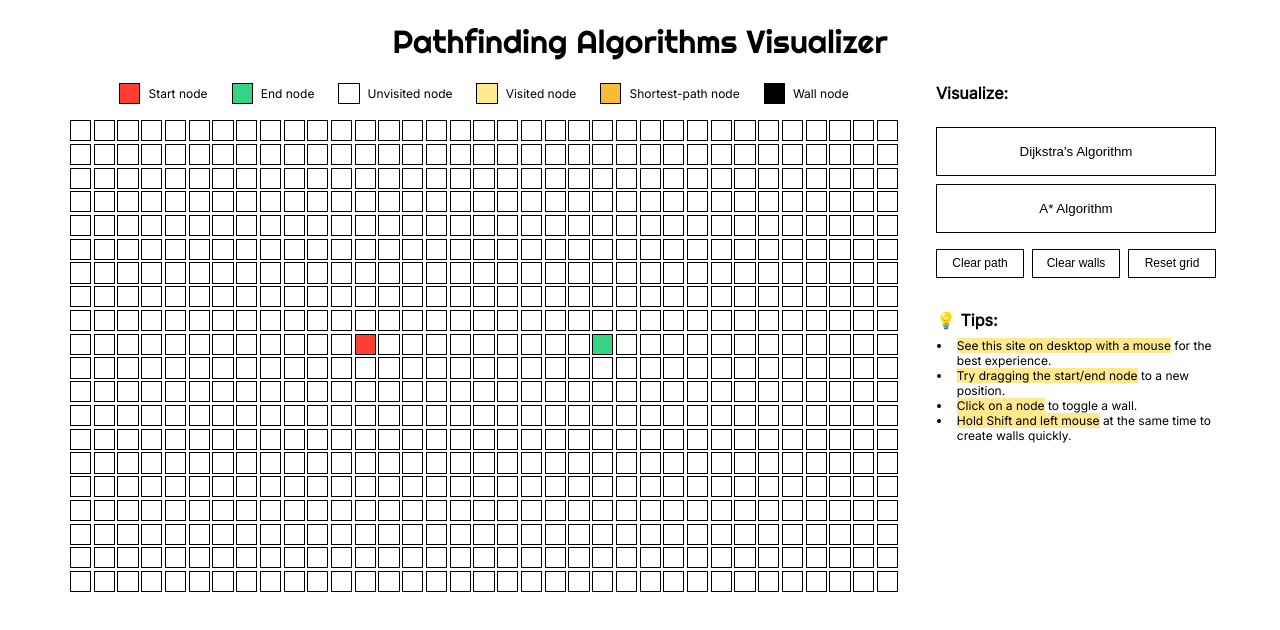
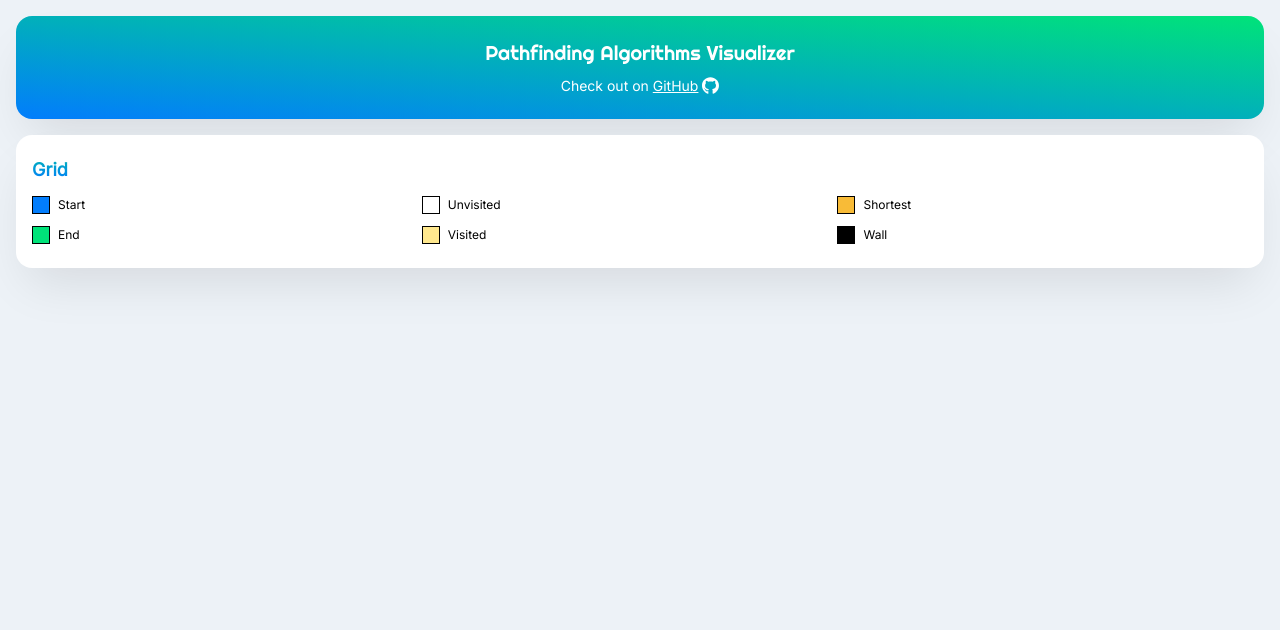
Before and after one commit to sonngdev/algorithms-visualizer, a React (Vite) app in the folder react-vite/: page / in a window 1280 px wide. Shown: the top 630 px of the page. Built offline with nearby package versions, Linux system fonts and the light colour scheme.

Commit message:
feat: Create new UI (1)

```diff
--- a/react-vite/package.json
+++ b/react-vite/package.json
@@ -8,6 +8,9 @@
     "preview": "vite preview"
   },
   "dependencies": {
+    "@fortawesome/fontawesome-svg-core": "^6.2.1",
+    "@fortawesome/free-brands-svg-icons": "^6.2.1",
+    "@fortawesome/react-fontawesome": "^0.2.0",
     "immer": "^9.0.16",
     "react": "^18.0.0",
     "react-dom": "^18.0.0"
--- a/react-vite/src/App.css
+++ b/react-vite/src/App.css
@@ -2,12 +2,104 @@
   display: flex;
   flex-direction: column;
   align-items: center;
-  padding: 0 4rem;
+  padding: var(--spacing-md);
+  width: 100%;
+  row-gap: var(--spacing-md);
 }
 
 .title {
+  background: var(--gradient-accent);
+  border-radius: var(--border-radius-lg);
+  padding: var(--spacing-lg) var(--spacing-md);
+  width: 100%;
+  display: flex;
+  flex-direction: column;
+  align-items: center;
+  color: white;
+  box-shadow: var(--box-shadow);
+}
+
+.title h1 {
   font-weight: normal;
-  font-family: 'Righteous';
+  font-family: var(--font-family-title);
+  font-size: var(--font-size-xl);
+  margin: 0;
+  margin-bottom: var(--spacing-sm);
+}
+
+.title a, .title a:visited {
+  color: white;
+}
+
+.main-grid {
+  border-radius: var(--border-radius-lg);
+  padding: var(--spacing-lg) var(--spacing-md);
+  width: 100%;
+  display: flex;
+  flex-direction: column;
+  align-items: center;
+  background-color: white;
+  box-shadow: var(--box-shadow);
+}
+
+.main-grid h2 {
+  text-align: left;
+  width: 100%;
+  margin: 0;
+  margin-bottom: var(--spacing-md);
+  font-size: var(--font-size-lg);
+  font-weight: bold;
+  background-image: var(--gradient-accent);
+  color: transparent;
+  background-clip: text;
+  -webkit-background-clip: text;
+}
+
+.main-grid .legends {
+  display: grid;
+  grid-template-areas:
+    "start unvisited shortest"
+    "end visited wall";
+  width: 100%;
+  row-gap: var(--spacing-sm);
+}
+
+.main-grid .legends .legend-group {
+  display: flex;
+  column-gap: 0.5rem;
+  align-items: center;
+}
+
+.main-grid .legends .legend-group.start {
+  grid-area: start;
+}
+
+.main-grid .legends .legend-group.end {
+  grid-area: end;
+}
+
+.main-grid .legends .legend-group {
+  grid-area: unvisited;
+}
+
+.main-grid .legends .legend-group.visited {
+  grid-area: visited;
+}
+
+.main-grid .legends .legend-group.on-path {
+  grid-area: shortest;
+}
+
+.main-grid .legends .legend-group.wall {
+  grid-area: wall;
+}
+
+.main-grid .legends .legend-group .node {
+  --node-width: 18px;
+}
+
+.main-grid .legends .legend-group .label {
+  font-size: 0.75rem;
 }
 
 .main {
@@ -21,25 +113,6 @@
   grid-template-columns: 3fr 1fr;
 }
 
-.legends {
-  grid-area: legends;
-  display: flex;
-  justify-content: center;
-  flex-wrap: wrap;
-  column-gap: 1.5rem;
-  row-gap: 0.5rem;
-  margin-bottom: 1rem;
-}
-
-.legend-group {
-  display: flex;
-  column-gap: 0.5rem;
-  align-items: center;
-}
-
-.legend-group .label {
-  font-size: 0.75rem;
-}
 
 .grid {
   --grid-gap: 0.2vw;
--- a/react-vite/src/App.tsx
+++ b/react-vite/src/App.tsx
@@ -1,5 +1,8 @@
 import { DragEventHandler, useMemo, useRef, useState } from 'react';
 import produce from 'immer';
+import { FontAwesomeIcon } from '@fortawesome/react-fontawesome';
+import { faGithub } from '@fortawesome/free-brands-svg-icons';
+
 import Node, { NodeType } from './Node';
 import { Node as NodeDS } from '../../practical/data-structures/Node';
 import Dijkstra from '../../practical/algorithms/Dijkstra';
@@ -238,37 +241,49 @@ function App() {
 
   return (
     <div className="App">
-      <h1 className="title">Pathfinding Algorithms Visualizer</h1>
+      <div className="title">
+        <h1>Pathfinding Algorithms Visualizer</h1>
+        <div>
+          Check out on <a href="https://github.com/thanhsonng/algorithm-visualizer" target="_blank">GitHub</a>
+          &nbsp;
+          <FontAwesomeIcon icon={faGithub} size="lg" />
+        </div>
+      </div>
 
-      <div className="main">
+      <div className="main-grid">
+        <h2>Grid</h2>
         <div className="legends">
-          <div className="legend-group">
+          <div className="legend-group start">
             <div className="node start"></div>
-            <span className="label">Start node</span>
+            <span className="label">Start</span>
           </div>
-          <div className="legend-group">
+          <div className="legend-group end">
             <div className="node end"></div>
-            <span className="label">End node</span>
+            <span className="label">End</span>
           </div>
           <div className="legend-group">
             <div className="node"></div>
-            <span className="label">Unvisited node</span>
+            <span className="label">Unvisited</span>
           </div>
-          <div className="legend-group">
+          <div className="legend-group visited">
             <div className="node visited"></div>
-            <span className="label">Visited node</span>
+            <span className="label">Visited</span>
           </div>
-          <div className="legend-group">
+          <div className="legend-group on-path">
             <div className="node on-path"></div>
-            <span className="label">Shortest-path node</span>
+            <span className="label">Shortest</span>
           </div>
-          <div className="legend-group">
+          <div className="legend-group wall">
             <div className="node wall"></div>
-            <span className="label">Wall node</span>
+            <span className="label">Wall</span>
           </div>
         </div>
+      </div>
 
-        <div
+      <div className="main">
+
+
+        {/* <div
           className="grid"
           style={{
             gridTemplateRows: `repeat(${NUM_ROWS}, 1fr)`,
@@ -380,7 +395,7 @@ function App() {
               </li>
             </ul>
           </div>
-        </div>
+        </div> */}
       </div>
     </div>
   );
--- a/react-vite/src/Node.css
+++ b/react-vite/src/Node.css
@@ -1,16 +1,16 @@
 .node {
-  --node-width: 1.5vw;
+  --node-width: 20px;
   border: solid 1px black;
   width: var(--node-width);
   height: var(--node-width);
 }
 
 .node.start {
-  background-color: #fe3e34;
+  background-color: #027DFC;
 }
 
 .node.end {
-  background-color: #34d484;
+  background-color: #00E379;
 }
 
 .node.visited {
--- a/react-vite/src/index.css
+++ b/react-vite/src/index.css
@@ -1,13 +1,45 @@
 @import url('https://fonts.googleapis.com/css2?family=Inter&family=Righteous&display=swap');
+
+:root {
+  --color-accent-1: #027dfc;
+  --color-accent-2: #00e379;
+  --color-foreground: #000000;
+  --color-background: #edf2f7;
+
+  --font-size-xl: 20px;
+  --font-size-lg: 18px;
+  --font-size-md: 14px;
+  --font-size-sm: 11px;
+
+  --font-family-title: 'Righteous', serif;
+  --font-family-body: 'Inter', sans-serif;
+
+  --spacing-lg: 1.5rem;
+  --spacing-md: 1rem;
+  --spacing-sm: 0.75rem;
+
+  --border-radius-lg: 16px;
+  --border-radius-md: 10px;
+  --border-radius-sm: 6px;
+
+  --box-shadow: 0px 25px 50px -12px rgba(0, 0, 0, 0.1);
+
+  --gradient-accent: linear-gradient(
+    to top right,
+    var(--color-accent-1),
+    var(--color-accent-2)
+  );
+}
+
+* {
+  box-sizing: border-box;
+}
 
 body {
   margin: 0;
-  font-family: 'Inter', sans-serif;
+  font-family: var(--font-family-body);
+  font-size: var(--font-size-md);
+  background-color: var(--color-background);
   -webkit-font-smoothing: antialiased;
   -moz-osx-font-smoothing: grayscale;
 }
-
-code {
-  font-family: source-code-pro, Menlo, Monaco, Consolas, 'Courier New',
-    monospace;
-}
```
Also changed, not shown: react-vite/src/logo.svg (deleted), 1 other file (tests, documents, lock files or other folders).
